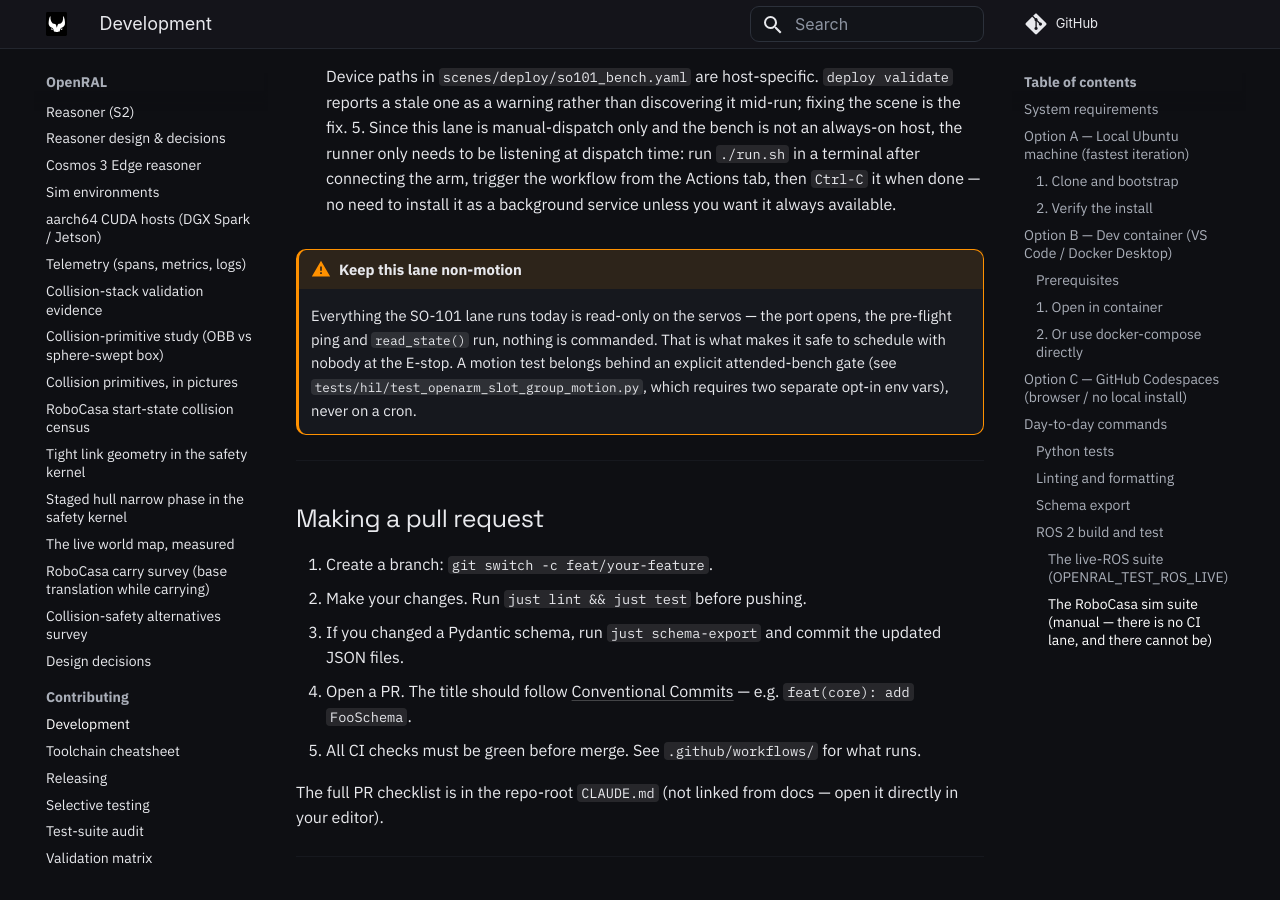
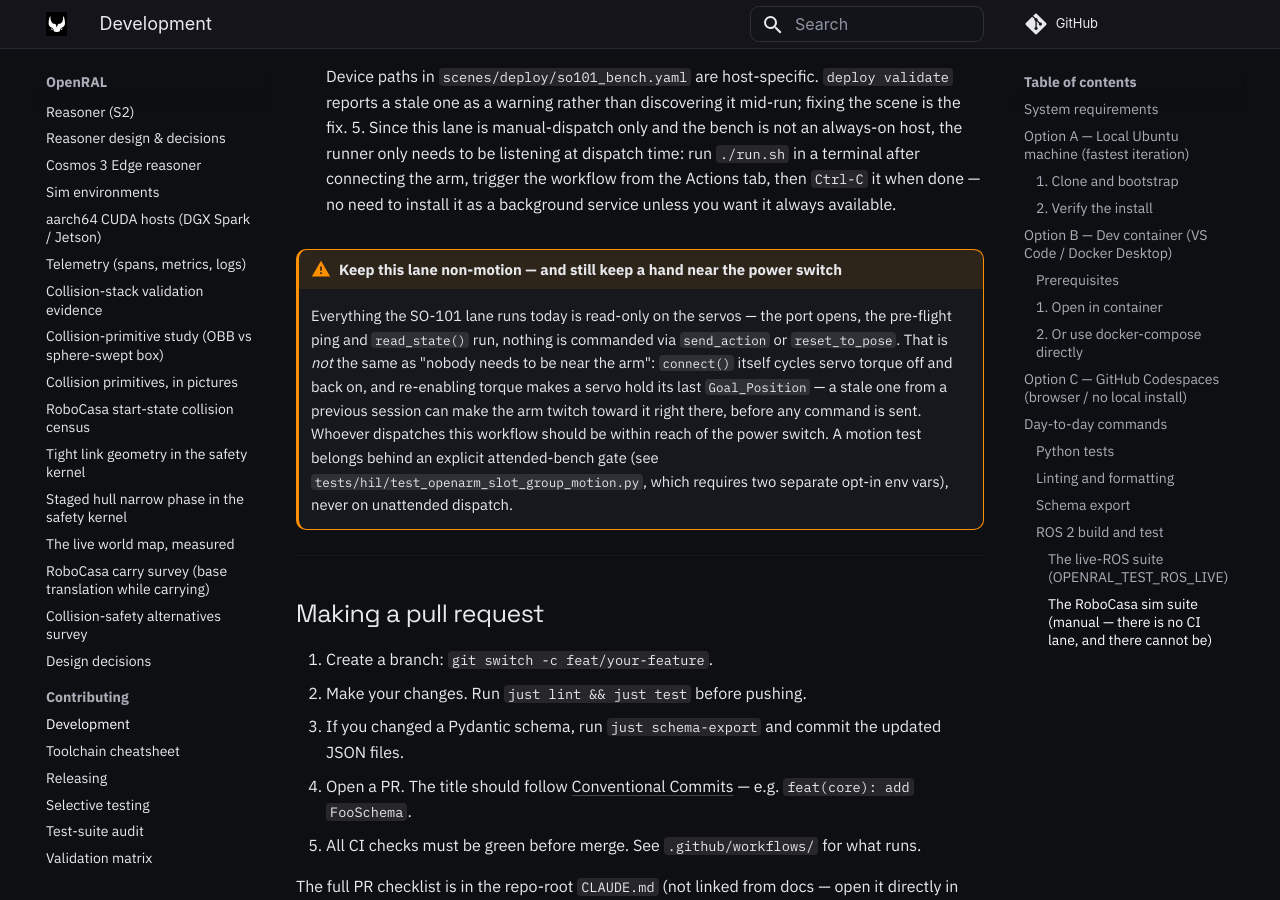
Before and after one commit to OpenRAL/openral, an MkDocs documentation site: the page built from docs/contributing/development.md, in a window 1280 px wide and 900 px high, scrolled down 7515 px. Built offline with MkDocs 1.6.1 and Material for MkDocs 9.7.7, drawn with Linux system fonts in a browser that asks for light colours; comment, search, counter and statistics services are not loaded.

Commit message:
fix(docs): stop claiming the SO-101 HIL lane needs nobody at the E-stop
connect() cycles servo torque off and back on; a stale Goal_Position
from a previous session can make the arm twitch toward it right there,
with no send_action or reset_to_pose involved. "Non-motion" (this lane
sends no commands) is not the same claim as "safe unattended" — correct
both the workflow header comment and the development.md warning to say
so, matching the wording already fixed in docs/methods/12-tests-hil.md.

Co-Authored-By: Claude Sonnet 5 <noreply@anthropic.com>
Claude-Session: https://claude.ai/code/session_01SgKsrjwAGeVk3ogLSREaTP
Signed-off-by: Adrian <adrianllopart@gmail.com>

```diff
--- a/docs/contributing/development.md
+++ b/docs/contributing/development.md
@@ -332,13 +332,18 @@ not automated from this repo. On the host with the arm attached:
    from the Actions tab, then `Ctrl-C` it when done — no need to install it
    as a background service unless you want it always available.
 
-!!! warning "Keep this lane non-motion"
+!!! warning "Keep this lane non-motion — and still keep a hand near the power switch"
     Everything the SO-101 lane runs today is read-only on the servos — the
     port opens, the pre-flight ping and `read_state()` run, nothing is
-    commanded. That is what makes it safe to schedule with nobody at the
-    E-stop. A motion test belongs behind an explicit attended-bench gate (see
+    commanded via `send_action` or `reset_to_pose`. That is *not* the same as
+    "nobody needs to be near the arm": `connect()` itself cycles servo torque
+    off and back on, and re-enabling torque makes a servo hold its last
+    `Goal_Position` — a stale one from a previous session can make the arm
+    twitch toward it right there, before any command is sent. Whoever
+    dispatches this workflow should be within reach of the power switch. A
+    motion test belongs behind an explicit attended-bench gate (see
     `tests/hil/test_openarm_slot_group_motion.py`, which requires two separate
-    opt-in env vars), never on a cron.
+    opt-in env vars), never on unattended dispatch.
 
 ---
 
```
Also changed, not shown: 1 other file.
